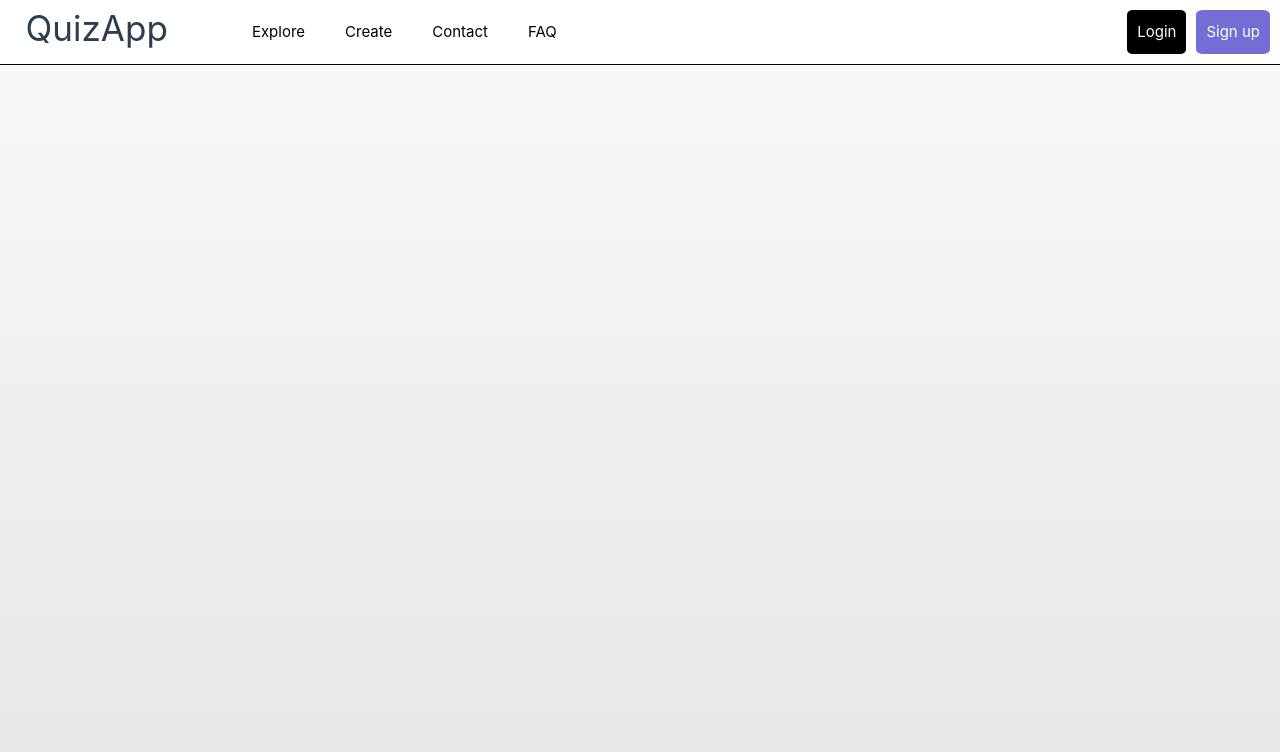
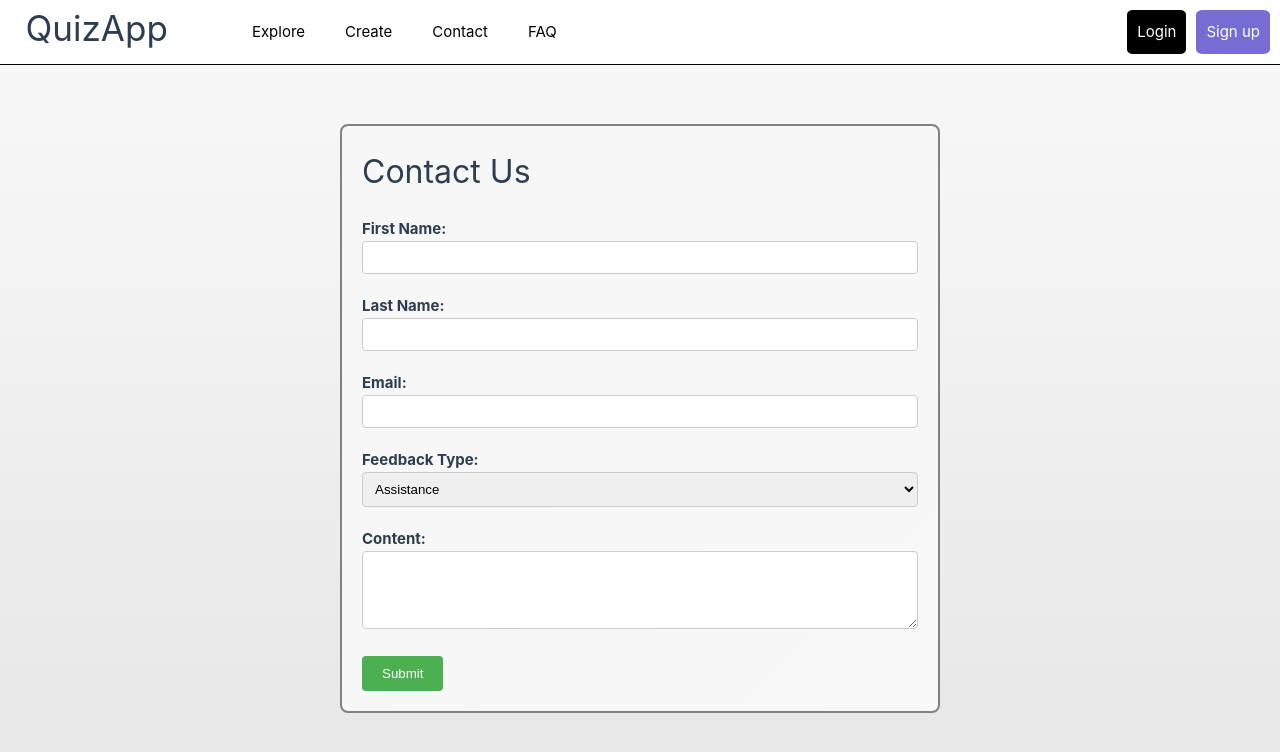
Before and after one commit to EmilJohns1/idatt2105-project-frontend, a Vue app: page /contact in a window 1280 px wide. Shown: the top 752 px of the page. Built offline with nearby package versions, Linux system fonts and the light colour scheme; what v-calendar would draw is missing.

Commit message:
added fully functional contact page

```diff
--- /dev/null
+++ b/src/api/feedbackHooks.ts
@@ -0,0 +1,21 @@
+import api from '@/api/axiosConfig'
+
+interface FeedbackData {
+  firstName: string
+  lastName: string
+  email: string
+  feedbackType: 'ASSISTANCE' | 'FEEDBACK' | 'REPORT_ISSUE'
+  content: string
+  userId: number
+}
+
+export const createFeedback = async (feedbackData: FeedbackData): Promise<boolean> => {
+  try {
+    const response = await api.post('/feedback/create', feedbackData)
+    console.log('Feedback created:', response.data)
+    return true
+  } catch (error) {
+    console.error('Error creating feedback:', error)
+    return false
+  }
+}
--- /dev/null
+++ b/src/components/ContactPage.vue
@@ -0,0 +1,165 @@
+<template>
+  <div class="contact-page">
+    <Card class="contact-card">
+      <h2 id="header">Contact Us</h2>
+      <form @submit.prevent="submitForm">
+        <div class="form-group">
+          <label for="firstName">First Name:</label>
+          <input type="text" id="firstName" v-model="formData.firstName" required />
+        </div>
+        <div class="form-group">
+          <label for="lastName">Last Name:</label>
+          <input type="text" id="lastName" v-model="formData.lastName" required />
+        </div>
+        <div class="form-group">
+          <label for="email">Email:</label>
+          <input type="email" id="email" v-model="formData.email" required />
+        </div>
+        <div class="form-group">
+          <label for="feedbackType">Feedback Type:</label>
+          <select id="feedbackType" v-model="formData.feedbackType" required>
+            <option value="ASSISTANCE">Assistance</option>
+            <option value="FEEDBACK">Feedback</option>
+            <option value="REPORT_ISSUE">Report Issue</option>
+          </select>
+        </div>
+        <div class="form-group">
+          <label for="content">Content:</label>
+          <textarea id="content" v-model="formData.content" rows="4" required></textarea>
+        </div>
+        <button type="submit">Submit</button>
+      </form>
+      <Popup
+        v-if="feedbackError"
+        :errorMessage="feedbackError"
+        :fontColor="popupFontColor"
+        @popup-closed="resetError"
+      />
+    </Card>
+  </div>
+</template>
+
+<script>
+import Card from '@/components/Card.vue'
+import Popup from '@/components/Popup.vue'
+import { createFeedback } from '@/api/feedbackHooks'
+import { getUserByUsername } from '@/api/userHooks'
+
+export default {
+  name: 'ContactPage',
+  components: {
+    Card,
+    Popup
+  },
+  data() {
+    return {
+      formData: {
+        firstName: '',
+        lastName: '',
+        email: '',
+        feedbackType: 'ASSISTANCE',
+        content: ''
+      },
+      feedbackError: '',
+      popupFontColor: 'red'
+    }
+  },
+  methods: {
+    async submitForm() {
+      try {
+        const username = sessionStorage.getItem('user')
+        if (!username || username === 'null') {
+          this.feedbackError = 'Please log in to submit feedback.'
+          return
+        }
+
+        const userData = await getUserByUsername(username)
+        if (userData && userData.id) {
+          this.formData.userId = userData.id
+          const success = await createFeedback(this.formData)
+          if (success) {
+            console.log('Feedback submitted successfully.')
+            this.resetForm()
+            this.feedbackError = 'Feedback submitted successfully.'
+          } else {
+            console.error('Failed to submit feedback.')
+          }
+        } else {
+          console.error('Failed to fetch user data or user ID is missing.')
+        }
+      } catch (error) {
+        console.error('Error submitting feedback:', error)
+      }
+    },
+    resetForm() {
+      this.formData = {
+        firstName: '',
+        lastName: '',
+        email: '',
+        feedbackType: 'ASSISTANCE',
+        content: ''
+      }
+      this.popupFontColor = 'green'
+    },
+    resetError() {
+      this.feedbackError = ''
+      this.popupFontColor = 'red'
+    }
+  }
+}
+</script>
+
+<style scoped>
+#header {
+  font-size: 2rem;
+  margin-bottom: 20px;
+}
+
+.contact-card {
+  margin-top: 10%;
+}
+
+.contact-page {
+  max-width: 600px;
+  margin: 0 auto;
+}
+
+.form-group {
+  margin-bottom: 20px;
+}
+
+label {
+  font-weight: bold;
+}
+
+input[type='text'],
+input[type='email'],
+select,
+textarea {
+  width: 100%;
+  padding: 8px;
+  border-radius: 4px;
+  border: 1px solid #ccc;
+  box-sizing: border-box;
+  font-family: Arial, Helvetica, sans-serif;
+}
+
+textarea {
+  resize: vertical;
+  max-height: 300px;
+  overflow-y: auto;
+}
+
+button {
+  background-color: #4caf50;
+  color: white;
+  padding: 10px 20px;
+  border: none;
+  border-radius: 4px;
+  cursor: pointer;
+}
+
+button:hover {
+  background-color: #45a049;
+}
+</style>
--- /dev/null
+++ b/src/components/Popup.vue
@@ -0,0 +1,56 @@
+<template>
+  <div v-if="isVisible" class="popup-overlay" @click="hidePopup">
+    <div class="popup-content">
+      <p class="message" :style="{ color: fontColor }">{{ errorMessage }}</p>
+    </div>
+  </div>
+</template>
+
+<script>
+export default {
+  // eslint-disable-next-line vue/multi-word-component-names
+  name: 'Popup',
+  props: {
+    errorMessage: String,
+    fontColor: String
+  },
+  data() {
+    return {
+      isVisible: true
+    }
+  },
+  methods: {
+    hidePopup() {
+      this.isVisible = false
+      this.$emit('popup-closed')
+    }
+  }
+}
+</script>
+
+<style scoped>
+.popup-overlay {
+  position: fixed;
+  top: 0;
+  left: 0;
+  width: 100%;
+  height: 100%;
+  background-color: rgba(0, 0, 0, 0.5);
+  display: flex;
+  justify-content: center;
+  align-items: center;
+}
+
+.popup-content {
+  background-color: white;
+  padding: 20px;
+  border-radius: 8px;
+  border: 2px solid black;
+  box-shadow: 0 0 10px rgba(0, 0, 0, 0.3);
+}
+
+.message {
+  font-size: 2rem;
+  font-family: 'Luckiest Guy', cursive;
+}
+</style>
--- a/src/components/UserPage.vue
+++ b/src/components/UserPage.vue
@@ -81,7 +81,7 @@
         </div>
       </div>
     </Card>
-    <Calendar v-if="user.id" :id="user.id" />
+    <Calendar class="calendar-card" v-if="user.id" :id="user.id" />
   </div>
 </template>
 
@@ -510,4 +510,8 @@ h3 {
   font-size: 24px;
   color: #000000;
 }
+
+.calendar-card {
+  margin-top: 60px;
+}
 </style>
--- a/src/router/index.ts
+++ b/src/router/index.ts
@@ -5,6 +5,7 @@ import ExploreView from '../views/ExploreView.vue'
 import SubjectView from '../views/SubjectView.vue'
 import CreateView from '@/views/CreateView.vue'
 import UserPageView from '@/views/UserPageView.vue'
+import ContactView from '@/views/ContactView.vue'
 
 const router = createRouter({
   history: createWebHistory(import.meta.env.BASE_URL),
@@ -12,7 +13,7 @@ const router = createRouter({
     {
       path: '/explore',
       name: 'Explore',
-      component: ExploreView,
+      component: ExploreView
     },
     {
       path: '/explore/:subject',
@@ -44,6 +45,11 @@ const router = createRouter({
       path: '/user',
       name: 'user',
       component: UserPageView
+    },
+    {
+      path: '/contact',
+      name: 'contact',
+      component: ContactView
     }
   ]
 })
--- /dev/null
+++ b/src/views/ContactView.vue
@@ -0,0 +1,7 @@
+<template>
+  <ContactPage />
+</template>
+
+<script setup lang="ts">
+import ContactPage from '../components/ContactPage.vue'
+</script>
```
